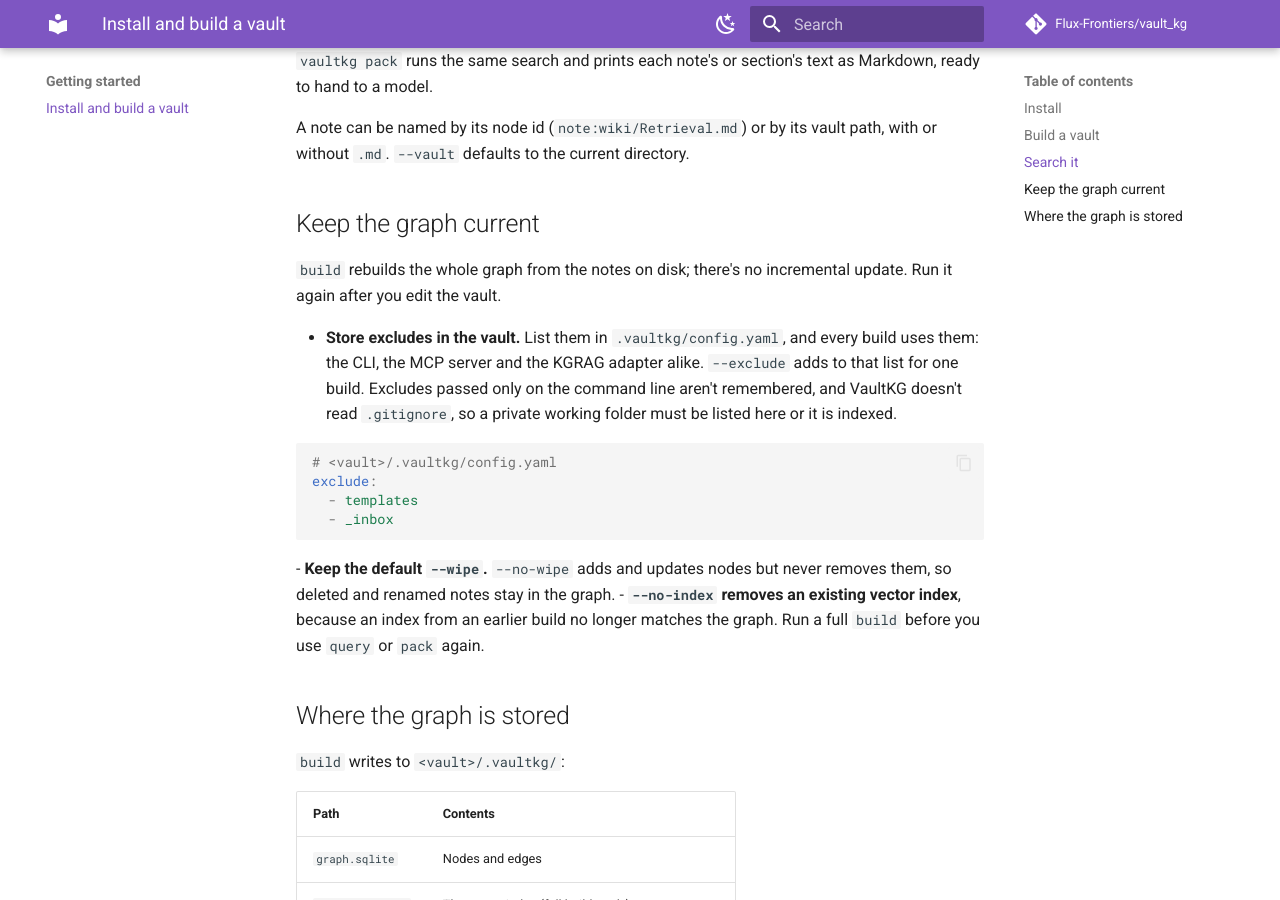
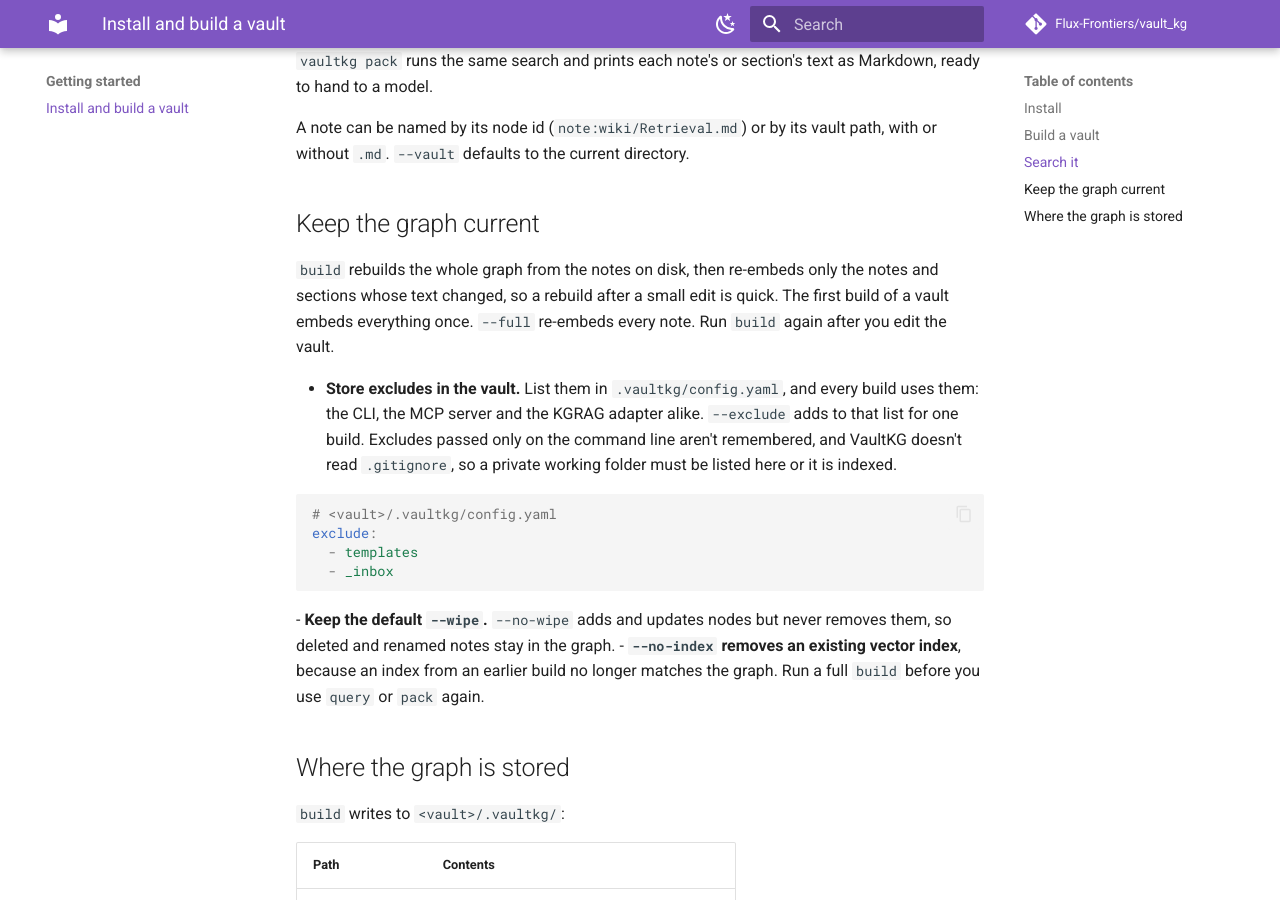
Before and after one commit to Flux-Frontiers/vault_kg, an MkDocs documentation site: the page built from docs/getting-started.md, in a window 1280 px wide and 900 px high, scrolled down 1851 px. Built offline with MkDocs 1.6.1 and Material for MkDocs 9.7.7, drawn with Linux system fonts in a browser that asks for light colours; comment, search, counter and statistics services are not loaded.

Commit message:
feat: vaultkg build re-embeds only what changed (KGModule.sync)
The default build calls the SDK sync(): the graph is rebuilt in full, only
notes and sections whose index text changed are embedded, and vectors of
deleted notes are removed. --full keeps the previous full re-embed;
--no-wipe also takes that path. kgmodule-utils floor >=0.27.0. Sweep item 79.

Co-Authored-By: Claude Opus 5.5 (1M context) <noreply@anthropic.com>

```diff
--- a/docs/getting-started.md
+++ b/docs/getting-started.md
@@ -87,8 +87,10 @@ path, with or without `.md`. `--vault` defaults to the current directory.
 
 ## Keep the graph current
 
-`build` rebuilds the whole graph from the notes on disk; there's no
-incremental update. Run it again after you edit the vault.
+`build` rebuilds the whole graph from the notes on disk, then re-embeds only
+the notes and sections whose text changed, so a rebuild after a small edit
+is quick. The first build of a vault embeds everything once. `--full`
+re-embeds every note. Run `build` again after you edit the vault.
 
 - **Store excludes in the vault.** List them in `.vaultkg/config.yaml`, and
   every build uses them: the CLI, the MCP server and the KGRAG adapter alike.
```
Also changed, not shown: CHANGELOG.md (+10 -0 lines), README.md (+5 -3 lines), docs/cli.md (+2 -1 lines), pyproject.toml (+4 -4 lines), 3 other files.
